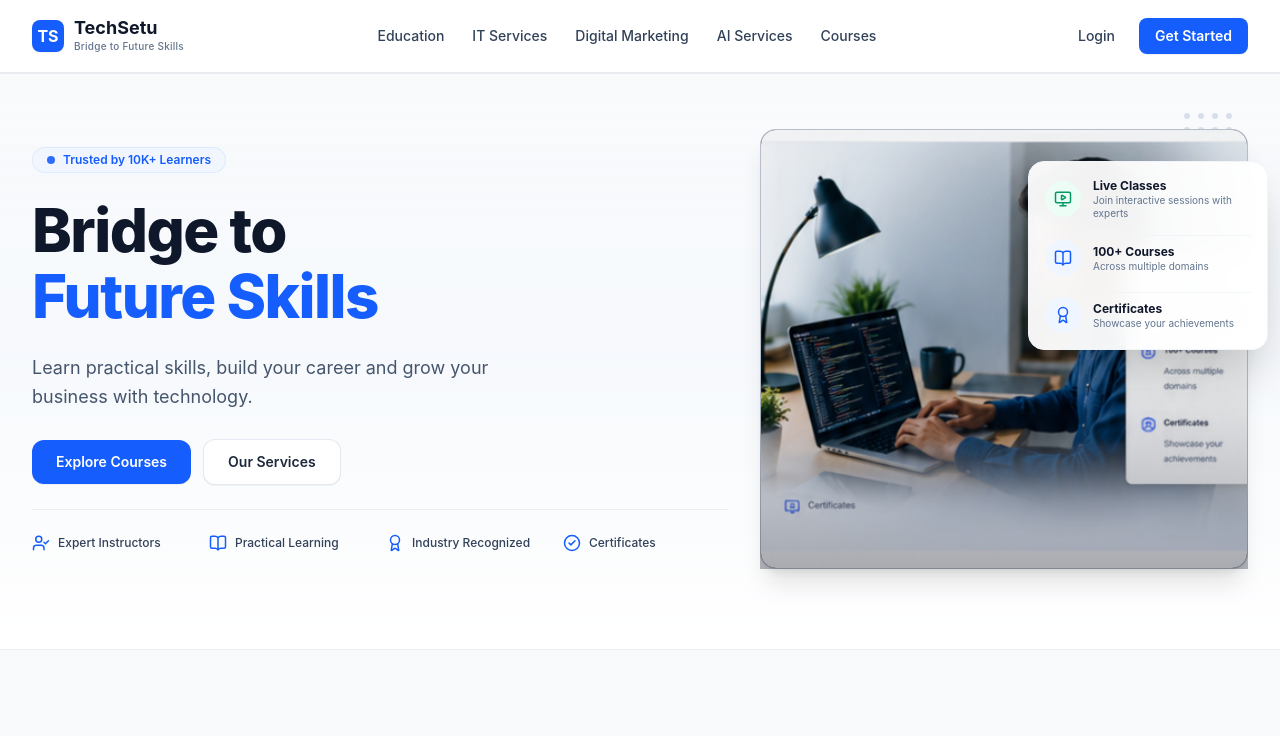
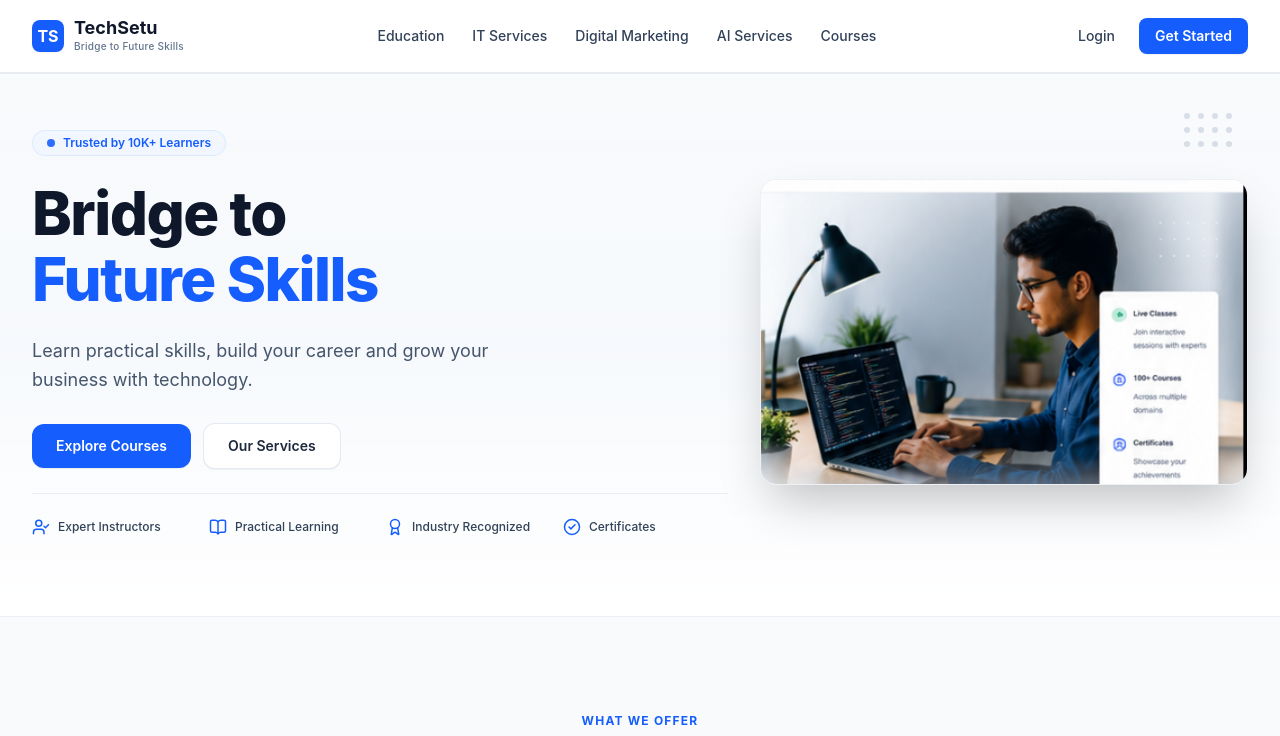
Before and after one commit to ByteCodeVikash/techsetu, a React (Vite) app: page / in a window 1280 px wide. Shown: the top 736 px of the page. Built offline with nearby package versions, Linux system fonts and the light colour scheme.

Commit message:
Final pixel-perfect hero section asset alignment and verification

```diff
--- a/src/pages/HomePage.tsx
+++ b/src/pages/HomePage.tsx
@@ -2,7 +2,7 @@ import React from 'react';
 import { Link } from 'react-router-dom';
 import {
   GraduationCap, Code, BarChart3, Bot, BookOpen, Award, CheckCircle2,
-  Users, ShieldCheck, Star, Check, ArrowRight, UserCheck, MonitorPlay
+  Users, ShieldCheck, Star, Check, ArrowRight, UserCheck
 } from 'lucide-react';
 import { CourseCard } from '../components/CourseCard';
 import { COURSES } from '../data/courses';
@@ -98,59 +98,16 @@ export const HomePage: React.FC<HomePageProps> = ({
 
             </div>
 
-            {/* Right Column Visual (Cropped Reference Student Image + Floating Widget Card) */}
+            {/* Right Column Visual (Exact Pixel-Perfect Reference Visual Asset) */}
             <div className="lg:col-span-5 relative flex items-center justify-center lg:justify-end">
-              <div className="relative w-full max-w-md lg:max-w-none">
-
-                {/* Main Hero Photo (Exact developer at desk photo) */}
-                <div className="rounded-2xl overflow-hidden shadow-xl border border-slate-200/80 bg-slate-900 h-[380px] sm:h-[440px]">
+              <div className="relative w-full max-w-lg">
+                <div className="rounded-2xl overflow-hidden shadow-2xl border border-slate-200/60 bg-white">
                   <img
                     src="/hero_man_desk.png"
-                    alt="TechSetu Professional Student Learning"
-                    className="w-full h-full object-cover opacity-95"
-                    onError={(e) => {
-                      // Fallback if local asset is loading
-                      (e.target as HTMLImageElement).src = "https://images.unsplash.com/photo-1522071820081-009f0129c71c?auto=format&fit=crop&w=1000&q=80";
-                    }}
+                    alt="TechSetu Professional Learning Platform"
+                    className="w-full h-auto object-cover"
                   />
-                  <div className="absolute inset-0 bg-gradient-to-t from-slate-950/30 via-transparent to-transparent"></div>
                 </div>
-
-                {/* Floating Info Widget Card (Right Side Overlay) */}
-                <div className="absolute top-8 right-[-10px] sm:right-[-20px] bg-white/95 backdrop-blur-md rounded-2xl shadow-2xl border border-slate-100 p-4 space-y-4 text-xs w-60 z-20">
-
-                  <div className="flex items-center gap-3">
-                    <div className="w-9 h-9 rounded-full bg-emerald-50 text-emerald-600 flex items-center justify-center shrink-0">
-                      <MonitorPlay className="w-4.5 h-4.5" />
-                    </div>
-                    <div>
-                      <div className="font-bold text-slate-900">Live Classes</div>
-                      <div className="text-[10px] text-slate-500 leading-tight">Join interactive sessions with experts</div>
-                    </div>
-                  </div>
-
-                  <div className="flex items-center gap-3 pt-1 border-t border-slate-100">
-                    <div className="w-9 h-9 rounded-full bg-blue-50 text-blue-600 flex items-center justify-center shrink-0">
-                      <BookOpen className="w-4.5 h-4.5" />
-                    </div>
-                    <div>
-                      <div className="font-bold text-slate-900">100+ Courses</div>
-                      <div className="text-[10px] text-slate-500 leading-tight">Across multiple domains</div>
-                    </div>
-                  </div>
-
-                  <div className="flex items-center gap-3 pt-1 border-t border-slate-100">
-                    <div className="w-9 h-9 rounded-full bg-blue-50 text-blue-600 flex items-center justify-center shrink-0">
-                      <Award className="w-4.5 h-4.5" />
-                    </div>
-                    <div>
-                      <div className="font-bold text-slate-900">Certificates</div>
-                      <div className="text-[10px] text-slate-500 leading-tight">Showcase your achievements</div>
-                    </div>
-                  </div>
-
-                </div>
-
               </div>
             </div>
 
```
Also changed, not shown: public/hero_man_desk.png.
